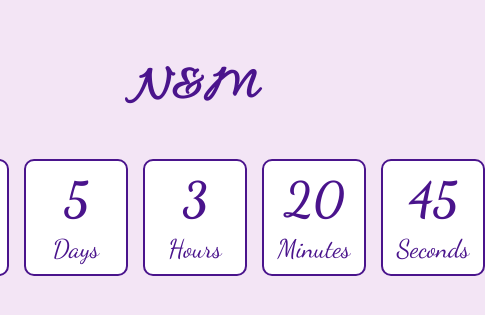
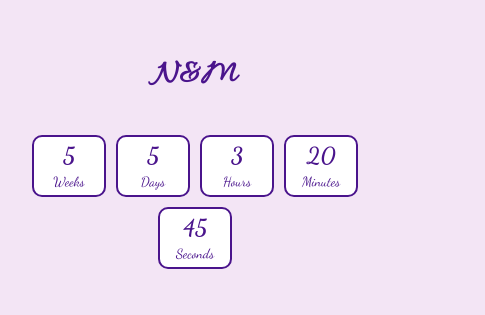
Before and after one commit to immuntasir/countdown, a plain HTML site: page index.html in a window 390 px wide. Shown: the part 261-576 px from the top of the page, 485 px wide, since content can reach past the window. Drawn offline with Linux system fonts and the light colour scheme.

Commit message:
Update index.html

```diff
--- a/index.html
+++ b/index.html
@@ -29,14 +29,15 @@
             margin: 20px 0;
             display: flex;
             justify-content: center;
-            gap: 15px;
+            gap: 10px;
+            flex-wrap: wrap;
         }
         .time-segment {
             background: #ffffff;
             border: 2px solid #4a148c;
             border-radius: 10px;
             padding: 10px 15px;
-            width: 70px;
+            min-width: 70px;
             display: flex;
             flex-direction: column;
             align-items: center;
@@ -59,6 +60,24 @@
         @keyframes fadeIn {
             from { opacity: 0; }
             to { opacity: 1; }
+        }
+        @media (max-width: 600px) {
+            h1 {
+                font-size: 2em;
+            }
+            #countdown {
+                font-size: 1.2em;
+            }
+            .time-segment {
+                padding: 5px 10px;
+                min-width: 50px;
+            }
+            .time-value {
+                font-size: 1.2em;
+            }
+            .time-label {
+                font-size: 0.7em;
+            }
         }
     </style>
 </head>
```
